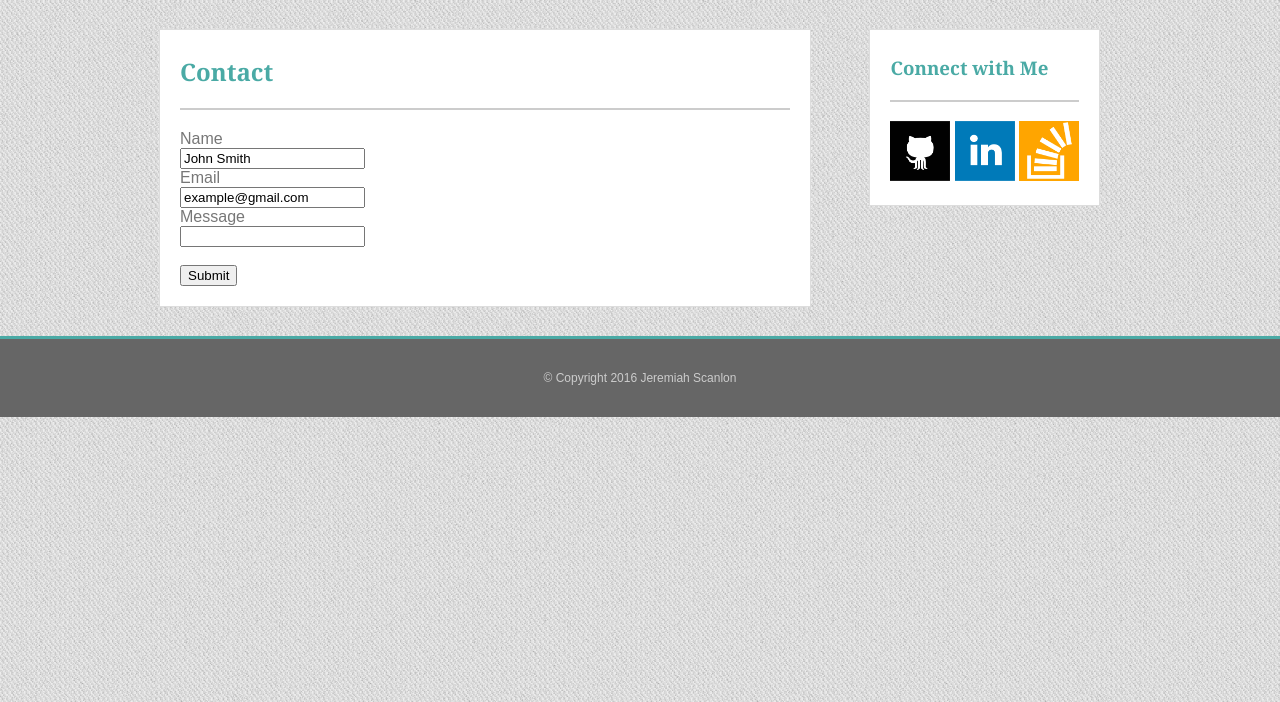
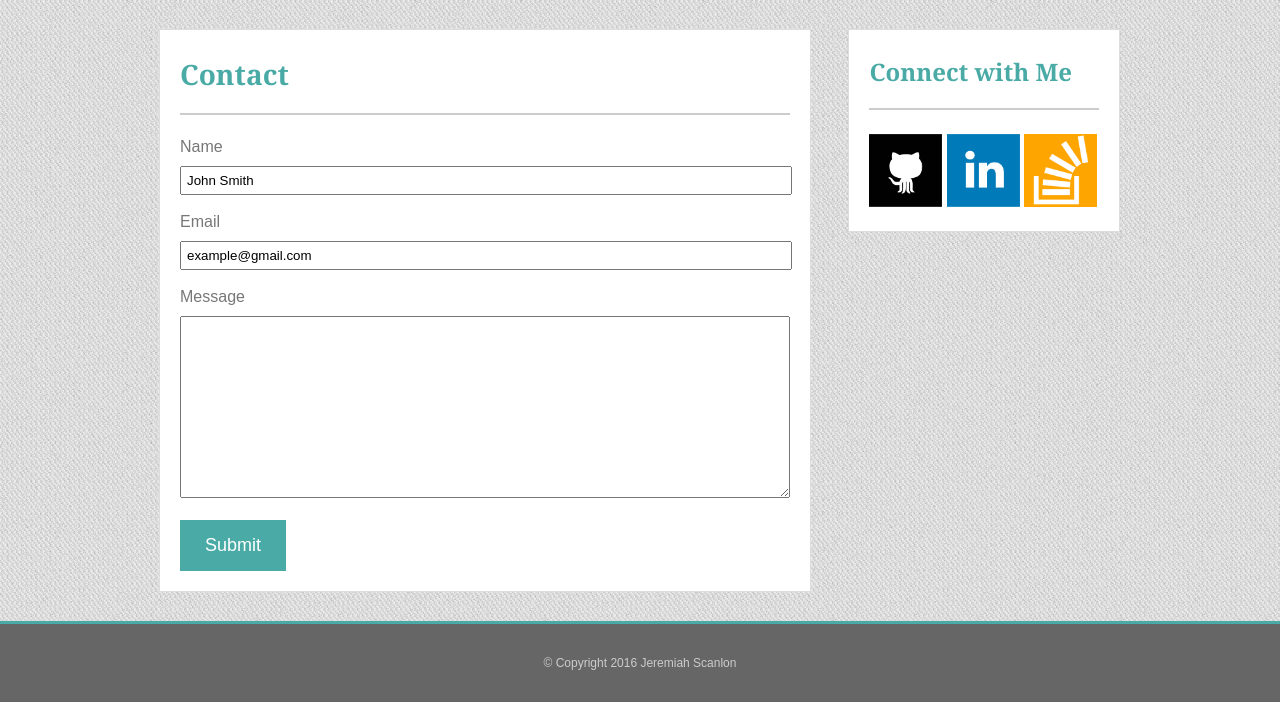
Before and after one commit to jeremiahscanlon/Portfolio, a PHP site: page /contact.html in a window 1280 px wide. Shown: the part 98-800 px from the top of the page. Run offline with PHP 8.4, Linux system fonts and the light colour scheme.

Commit message:
finished CSS before footer

```diff
--- a/assets/css/style.css
+++ b/assets/css/style.css
@@ -48,7 +48,6 @@ body{
 	display: inline-block;
 	outline: 1px solid #dddddd;
 	padding: 20px;
-	margin-right: 30px;
 	background: #fff;
 	vertical-align:top;
 }
@@ -57,18 +56,35 @@ body{
 	line-height: 30px;
 }
 
+.portfolio {
+	text-align: center;
+    background-color: #4aaaa5;
+    color: #ffffff;
+    width: 285px;
+    padding: 5px;
+    display: inline-block;
+    position: absolute;
+    margin-top: -70px;
+}
+
+#mainContent p span{
+	background-color: #4aaaa5;
+	width: 100%;
+	padding: 10px 0px;
+}
+
 #rightContent {
-	max-width: 230px;
+	width: 230px;
 	display: inline-block;
 	outline: 1px solid #dddddd;
 	padding: 20px;
-	margin-left: 26px;
+	margin-left: 35px;
 	background: #fff;
 	vertical-align:top;
 }
 
 #rightContent img{
-	height: 60px;
+	height: 73px;
 	width: auto;
 }
 
@@ -98,8 +114,50 @@ h2, h3 {
     margin-top: 5px;
 }
 
+h2 {
+	font-size: 28px;
+}
+
+h3 {
+	font-size: 24px;
+}
+
 #aboutImage img {
 	width: 200px;
 	height: auto;
 	margin-right: 20px;
 }
+
+.left {
+	float: left;
+	display: inline-block;
+	margin-bottom: 10px;
+}
+
+.right {
+	float: right;
+	display: inline-block;
+	margin-bottom: 10px;
+}
+
+input[type="text"] {
+    padding: 5px;
+    width: 98%;
+    margin-top: 10px;
+}
+
+input[type=submit] {
+    padding: 15px 25px;
+    border-radius: 0px;
+    background-color: #4aaaa5;
+    color: #ffffff;
+    font-size: 18px;
+    font-family: 'Arial', 'Helvetica Neue', Helvetica, sans-serif;
+    border: none;
+}
+
+textarea[type="text"] {
+    padding: 75px 5px;
+    width: 98%;
+    margin-top: 10px;
+}
--- a/contact.html
+++ b/contact.html
@@ -25,12 +25,12 @@
 			<h2>Contact</h2>
 			<form action="action_page.php">
 				Name<br>
-				<input type="text" name="name" value="John Smith"><br>
+				<input type="text" name="name" value="John Smith"><br><br>
 				Email<br>
-				<input type="text" name="email" value="example@gmail.com"><br>
+				<input type="text" name="email" value="example@gmail.com"><br><br>
 				Message<br>
-				<input type="text" name="message" value=""><br>
-				<br>
+				<textarea type="text" name="message" value=""></textarea>
+				<br><br>
 				<input type="submit" value="Submit">
 			</form>
 		</div>
```
Also changed, not shown: portfolio.html (+15 -15 lines).
